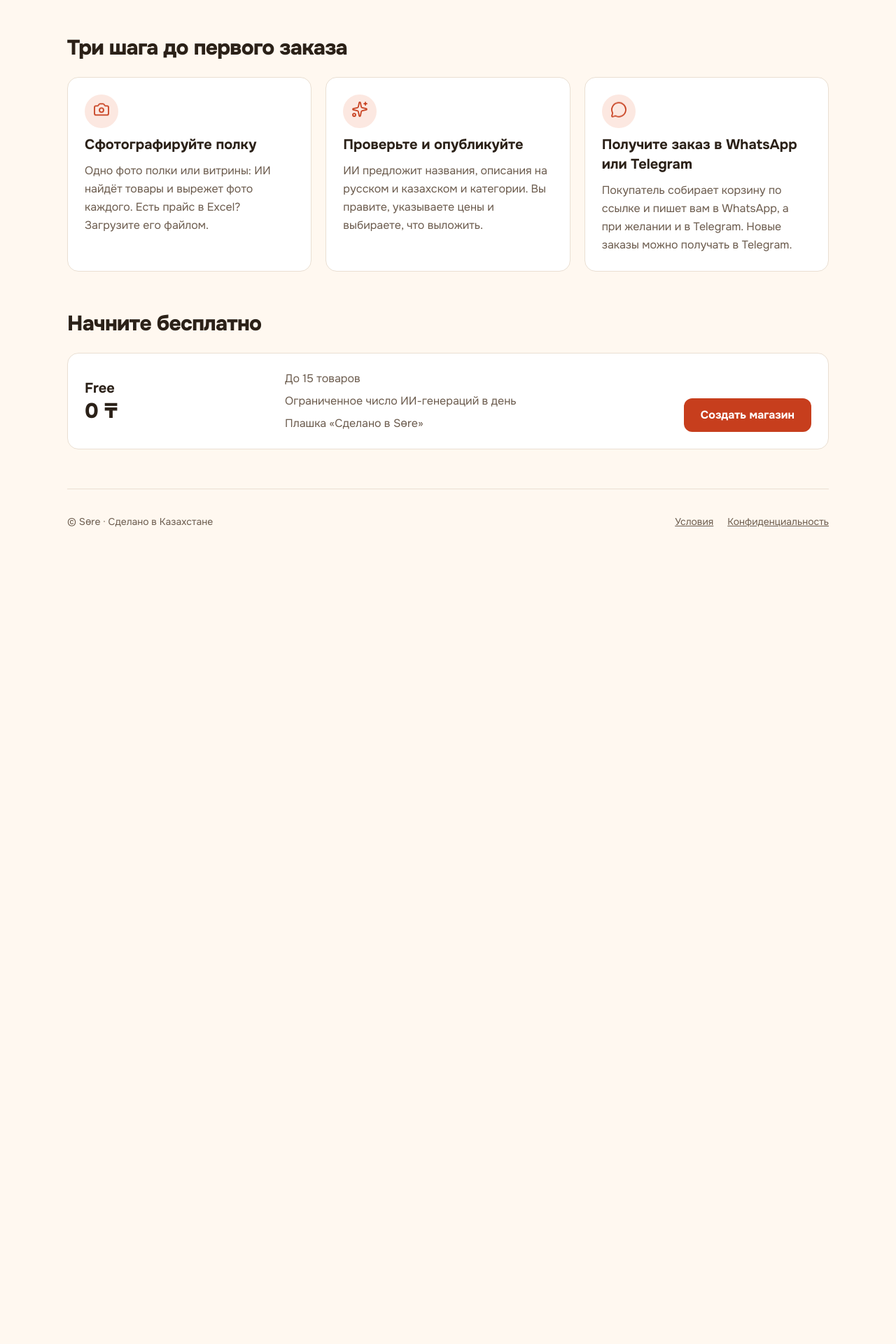
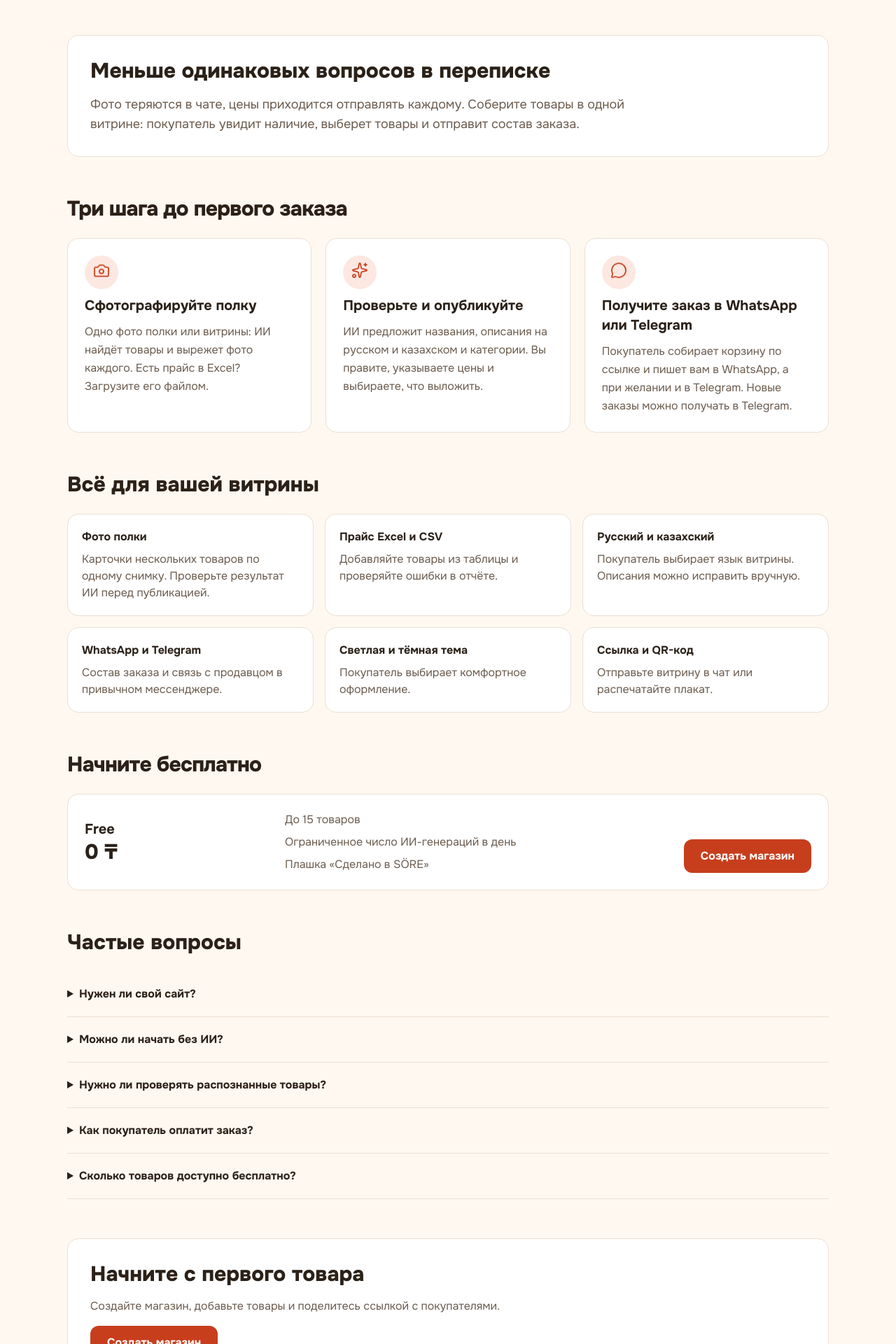
Before and after one commit to temirkhanerbolatovich-coder/sore, a Next.js app: page / in a window 1280 px wide. Shown: the part 660-2580 px from the top of the page at 70% size. Before the commit the page ends 1483 px from the top, so only its background shows below. Built offline with nearby package versions, Linux system fonts and the light colour scheme; no server answers.

Commit message:
feat(landing): дополнить возможности, FAQ и призыв к созданию магазина

```diff
--- a/src/app/page.tsx
+++ b/src/app/page.tsx
@@ -27,7 +27,7 @@ export default function Home() {
     <main className="mx-auto flex w-full max-w-6xl flex-col gap-14 px-5 pb-14 pt-6 sm:px-8">
       <header className="flex items-center justify-between gap-4">
         <div className="text-2xl font-extrabold tracking-tight">
-          S<span className="text-accent">ө</span>re
+          S<span className="text-accent">Ö</span>RE
         </div>
         <div className="flex items-center gap-3 sm:gap-5">
           <ThemeToggle />
@@ -90,6 +90,10 @@ export default function Home() {
         </div>
       </section>
 
+      <section className="card p-6 sm:p-8" aria-labelledby="problem">
+        <h2 id="problem" className="text-3xl font-extrabold">Меньше одинаковых вопросов в переписке</h2>
+        <p className="mt-4 max-w-3xl text-lg text-muted">Фото теряются в чате, цены приходится отправлять каждому. Соберите товары в одной витрине: покупатель увидит наличие, выберет товары и отправит состав заказа.</p>
+      </section>
       <section className="flex flex-col gap-6">
         <h2 className="text-3xl font-extrabold tracking-tight">Три шага до первого заказа</h2>
         <div className="grid gap-5 sm:grid-cols-3">
@@ -105,6 +109,12 @@ export default function Home() {
         </div>
       </section>
 
+      <section aria-labelledby="features" className="flex flex-col gap-6">
+        <h2 id="features" className="text-3xl font-extrabold">Всё для вашей витрины</h2>
+        <div className="grid gap-4 sm:grid-cols-2 lg:grid-cols-3">
+          {[["Фото полки", "Карточки нескольких товаров по одному снимку. Проверьте результат ИИ перед публикацией."], ["Прайс Excel и CSV", "Добавляйте товары из таблицы и проверяйте ошибки в отчёте."], ["Русский и казахский", "Покупатель выбирает язык витрины. Описания можно исправить вручную."], ["WhatsApp и Telegram", "Состав заказа и связь с продавцом в привычном мессенджере."], ["Светлая и тёмная тема", "Покупатель выбирает комфортное оформление."], ["Ссылка и QR-код", "Отправьте витрину в чат или распечатайте плакат."]].map(([title, text]) => <div key={title} className="card p-5"><h3 className="font-bold">{title}</h3><p className="mt-2 text-muted">{text}</p></div>)}
+        </div>
+      </section>
       <section className="flex flex-col gap-6" aria-labelledby="plans">
         <h2 id="plans" className="text-3xl font-extrabold tracking-tight">
           Начните бесплатно
@@ -118,7 +128,7 @@ export default function Home() {
             <ul className="flex flex-col gap-2 text-muted">
               <li>До 15 товаров</li>
               <li>Ограниченное число ИИ-генераций в день</li>
-              <li>Плашка «Сделано в Sөre»</li>
+              <li>Плашка «Сделано в SÖRE»</li>
             </ul>
             <Link href="/login" className="btn-accent mt-auto">
               Создать магазин
@@ -127,8 +137,17 @@ export default function Home() {
         </div>
       </section>
 
+      <section aria-labelledby="faq">
+        <h2 id="faq" className="mb-6 text-3xl font-extrabold">Частые вопросы</h2>
+        {[["Нужен ли свой сайт?", "Нет. Вы получите ссылку на витрину, которую можно отправить клиентам или добавить в профиль."], ["Можно ли начать без ИИ?", "Да. Добавляйте карточки вручную или загружайте прайс из Excel и CSV."], ["Нужно ли проверять распознанные товары?", "Да. ИИ может ошибиться в названии, описании или цене. Перед публикацией проверьте каждую карточку."], ["Как покупатель оплатит заказ?", "Оплаты на сайте нет. Способ оплаты и доставку вы согласуете с покупателем напрямую."], ["Сколько товаров доступно бесплатно?", "До 15 товаров. Число ИИ-генераций в день ограничено; остаток виден при работе с ИИ."]].map(([question, answer]) => <details key={question} className="border-b border-line py-2"><summary className="cursor-pointer py-3 font-bold">{question}</summary><p className="pb-4 text-muted">{answer}</p></details>)}
+      </section>
+      <section className="card flex flex-col items-start gap-4 p-6 sm:p-8">
+        <h2 className="text-3xl font-extrabold">Начните с первого товара</h2>
+        <p className="text-muted">Создайте магазин, добавьте товары и поделитесь ссылкой с покупателями.</p>
+        <Link href="/login" className="btn-accent">Создать магазин</Link>
+      </section>
       <footer className="flex flex-wrap items-center justify-between gap-4 border-t border-line pt-6 text-sm text-muted">
-        <div>© Sөre · Сделано в Казахстане</div>
+        <div>© SÖRE · Сделано в Казахстане</div>
         <nav aria-label="Юридическая информация" className="flex flex-wrap gap-x-5">
           <Link href="/terms" className="flex min-h-11 items-center underline">
             Условия
```
